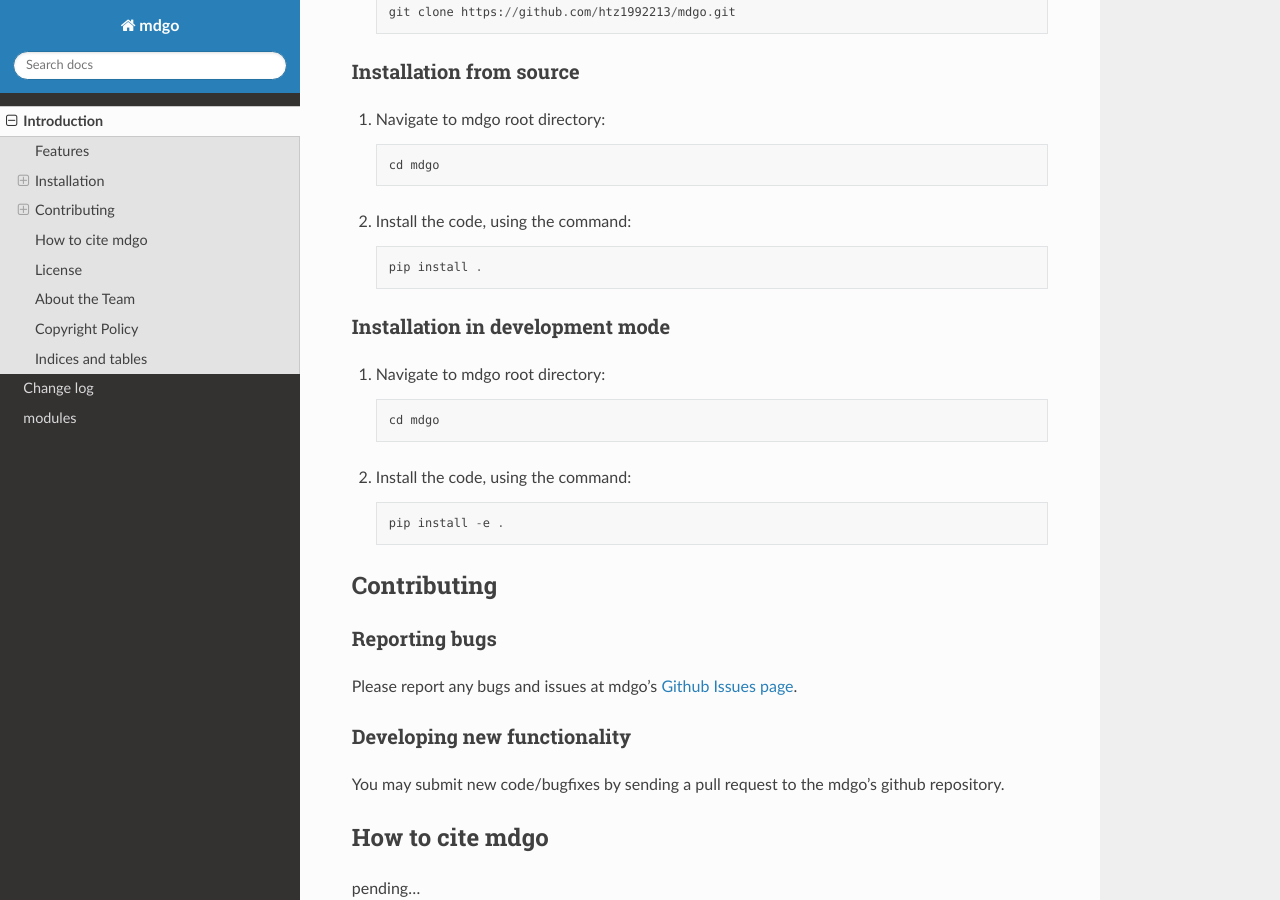
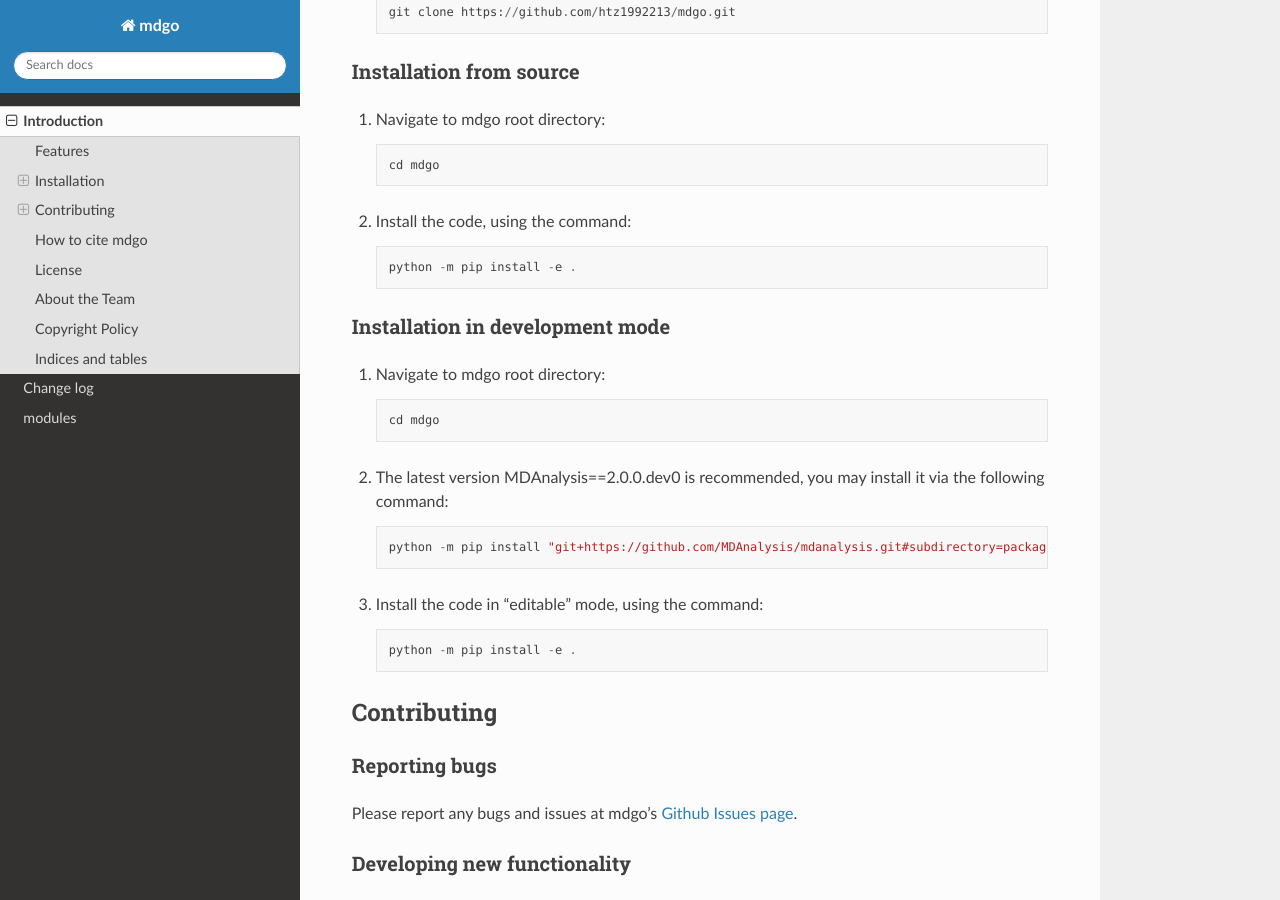
Before and after one commit to HouGroup/mdgo, a Sphinx documentation site: the page built from docs/source/introduction.rst, in a window 1280 px wide and 900 px high, scrolled down 1833 px. Built offline with Sphinx 7.4.7 and the Read the Docs theme 2.0.0, drawn with Linux system fonts in a browser that asks for light colours.

Commit message:
handle mda-2.0.0 success

```diff
--- a/docs/source/introduction.rst
+++ b/docs/source/introduction.rst
@@ -122,7 +122,7 @@ Installation from source
 
 2. Install the code, using the command::
 
-    pip install .
+    python -m pip install -e .
 
 Installation in development mode
 ^^^^^^^^^^^^^^^^^^^^^^^^^^^^^^^^
@@ -130,9 +130,13 @@ Installation in development mode
 
     cd mdgo
 
-2. Install the code, using the command::
+2. The latest version MDAnalysis==2.0.0.dev0 is recommended, you may install it via the following command::
 
-    pip install -e .
+    python -m pip install "git+https://github.com/MDAnalysis/mdanalysis.git#subdirectory=package&egg=mdanalysis"
+
+3. Install the code in "editable" mode, using the command::
+
+    python -m pip install -e .
 
 
 
--- a/setup.py
+++ b/setup.py
@@ -38,11 +38,9 @@ if __name__ == "__main__":
             "selenium"
         ],
         extras_require={
-            'dev': [
-                'Cython',
-                'MDAnalysis @ git+https://github.com/MDAnalysis/mdanalysis.git#subdirectory=package',
+            'web': [
                 'sphinx',
-                'sphinx_rtd_theme'
+                'sphinx_rtd_theme',
             ]
         },
         python_requires='>=3.6'
```
Also changed, not shown: README.md (+6 -3 lines).
